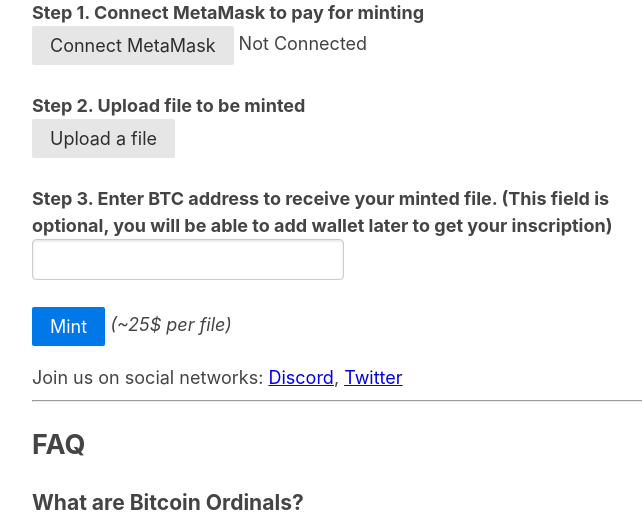
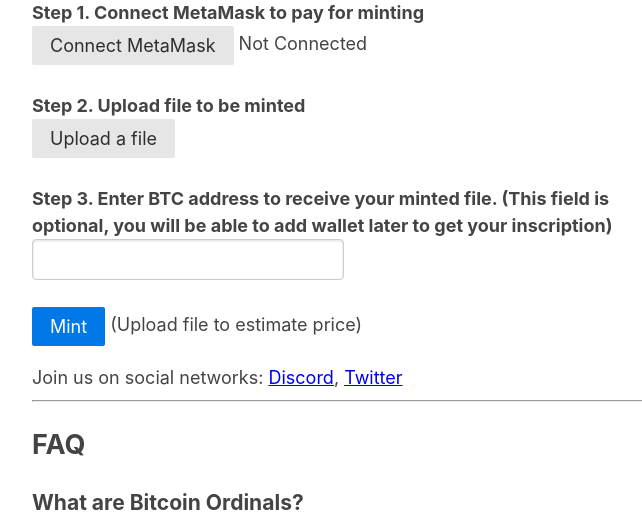
Before and after one commit to oqtacore-group/ordinals-minter, a FastAPI app: page / in a window 1280 px wide. Shown: the part 242-756 px from the top of the page, without its empty margins (283-925 px from the left). Run offline with FastAPI, Linux system fonts and the light colour scheme; some libraries are stand-ins or nearby versions.

Commit message:
feat: Add js logic to estimate price

```diff
--- a/assets/scripts.js
+++ b/assets/scripts.js
@@ -1,16 +1,23 @@
-
 // Show filename near button on file uploaded
-const showFilename = function () {
+const showFilename = async function () {
     gtag('event', 'file_uploaded');
     const inputTag = document.getElementById("file-upload");
 
     const filesizeBytes = inputTag.files?.item(0)?.size;
-    const maxFilesizeBytes = 1024 * 20;  // 20kb
+    const maxFilesizeBytes = 1024 * 1024 * 5;  // 5mb
     if (filesizeBytes > maxFilesizeBytes) {
         gtag('event', 'file_too_big');
         alert('File too big, select file under 20kb');
         this.value = '';
         return;
+    }
+
+    try {
+        const prices = await estimate_price(filesizeBytes, 15);
+        update_price(prices.usd, prices.service_fee_usd, prices.total_price_wei);
+    } catch {
+        alert("Can't process this file now. Try later or try another file");
+        update_price(0, 0, 0);
     }
 
     const filenameTag = document.getElementById("file-selected");
@@ -65,8 +72,7 @@ const startMinting = async function (event) {
 
     const formTag = document.getElementById("mint-form");
 
-    // TODO: Get propper value and gas prices and estimate
-    const transactionValueWei = BigInt("15000000000000000"); // ~25$
+    const transactionValueWei = BigInt(window.price_wei);
     const transactionValueWeiHex = '0x' + transactionValueWei.toString(16);
     const payload = {
       method: "eth_sendTransaction",
@@ -95,6 +101,30 @@ const startMinting = async function (event) {
 };
 
 
+const estimate_price = async function (filesize_bytes, fee_rate) {
+    const url = `/api/estimate_price?filesize_bytes=${filesize_bytes}&fee_rate=${fee_rate}`;
+    const resp = await fetch(url);
+    if (resp.status != 200) {
+        throw new Error('Bad response from server');
+    }
+    const data = await resp.json();
+    return data;
+}
+
+const round = function (num) {
+    return Math.round(num * 100) / 100;
+}
+
+const update_price = async function (price_usd, service_fee_usd, total_price_wei) {
+    window.price_usd = round(price_usd);
+    window.service_fee_usd = round(service_fee_usd);
+    window.price_wei = total_price_wei;
+
+    const price_tag = document.querySelector('#price_tag');
+    price_tag.innerText = `(~${window.price_usd}$ mint + ~${window.service_fee_usd}$ service fee)`;
+}
+
+
 addEventListener('DOMContentLoaded', (event) => {
     connectMetaMask();
 });
--- a/templates/index.html
+++ b/templates/index.html
@@ -70,7 +70,7 @@
                 <br>
 
                 <div>
-                    <button class="pure-button pure-button-primary" type="submit">Mint</button> <i>(~25$ per file)</i>
+                    <button class="pure-button pure-button-primary" type="submit">Mint</button> <span id="price_tag">(Upload file to estimate price)</span>
                 </div>
             </form>
 
```
